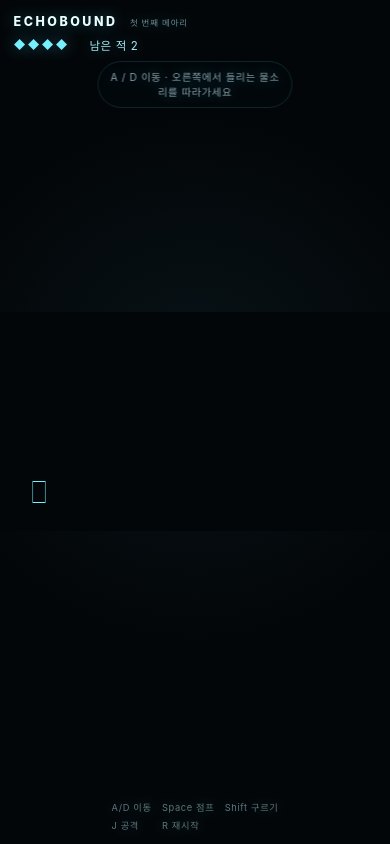
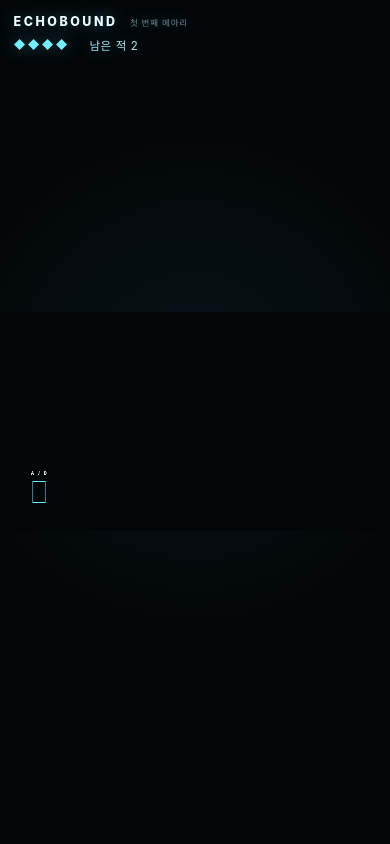
Before and after one commit to poiu10/AIgame, a website built with Vite: page index.html in a window 390 px wide. Built offline with nearby package versions, Linux system fonts and the light colour scheme.

Commit message:
Refine tutorial prompts and sound range

```diff
--- a/src/game/content/tutorialStage.ts
+++ b/src/game/content/tutorialStage.ts
@@ -34,7 +34,7 @@ export const TUTORIAL_STAGE: WorldDefinition = {
   hazards: [
     {
       id: "resonance-crusher",
-      bounds: { x: 1450, y: 570, width: 60, height: 80 },
+      bounds: { x: 1450, y: 490, width: 60, height: 160 },
     },
   ],
   soundEmitters: [
@@ -44,7 +44,7 @@ export const TUTORIAL_STAGE: WorldDefinition = {
       position: { x: 420, y: 620 },
       intervalSeconds: 2.4,
       initialDelaySeconds: 0.35,
-      maximumDistance: 430,
+      maximumDistance: 215,
       intensity: 0.52,
     },
     {
@@ -53,16 +53,16 @@ export const TUTORIAL_STAGE: WorldDefinition = {
       position: { x: 790, y: 510 },
       intervalSeconds: 2.8,
       initialDelaySeconds: 1.2,
-      maximumDistance: 500,
+      maximumDistance: 250,
       intensity: 0.58,
     },
     {
       id: "resonance-crusher-pulse",
       kind: "hazard",
-      position: { x: 1480, y: 610 },
+      position: { x: 1480, y: 570 },
       intervalSeconds: 0.82,
       initialDelaySeconds: 0.1,
-      maximumDistance: 390,
+      maximumDistance: 195,
       intensity: 1,
       revealsHazardId: "resonance-crusher",
     },
@@ -71,27 +71,27 @@ export const TUTORIAL_STAGE: WorldDefinition = {
     {
       id: "move",
       startX: 0,
-      prompt: "A / D 이동 · 오른쪽에서 들리는 물소리를 따라가세요",
+      prompt: "A / D",
     },
     {
       id: "jump",
       startX: 430,
-      prompt: "Space 점프 · 단차와 수로를 건너세요",
+      prompt: "Space",
     },
     {
       id: "roll",
       startX: 1210,
-      prompt: "Shift 구르기 · 붉은 음파를 내는 공격 지형을 통과하세요",
+      prompt: "Shift",
     },
     {
       id: "attack",
       startX: 1620,
-      prompt: "J 공격 · 적의 소리를 읽고 직접 처치하세요",
+      prompt: "J",
     },
     {
       id: "trial",
       startX: 2040,
-      prompt: "종합 시험 · 이동, 점프, 구르기와 공격을 모두 사용하세요",
+      prompt: "A / D · Space · Shift · J",
       requiresEnemyDefeated: "lesson-sentinel",
     },
   ],
--- a/src/game/simulation/systems/combat.ts
+++ b/src/game/simulation/systems/combat.ts
@@ -31,10 +31,10 @@ export function damagePlayer(
     player.velocity.x = 0;
     player.velocity.y = 0;
     state.status = "failed";
-    emitSound(state, "death", player.position, 720, 1);
+    emitSound(state, "death", player.position, 360, 1);
   } else {
     player.action = "hurt";
-    emitSound(state, "hurt", player.position, 500, 0.86);
+    emitSound(state, "hurt", player.position, 250, 0.86);
   }
   state.events.push({ type: "impact", position: { ...player.position }, strength: 1 });
   return true;
@@ -47,7 +47,7 @@ function defeatEnemy(state: GameState, enemyIndex: number): void {
   enemy.action = "dead";
   enemy.echoTime = 1;
   enemy.echoDuration = 1;
-  emitSound(state, "death", enemy.position, 720, 1, enemy.id);
+  emitSound(state, "death", enemy.position, 360, 1, enemy.id);
 }
 
 export function updatePlayerCombat(
@@ -85,7 +85,7 @@ export function updatePlayerCombat(
     enemy.velocity.y = -120;
     enemy.echoTime = 0.72;
     enemy.echoDuration = 0.72;
-    emitSound(state, "attack-hit", enemy.position, 520, 0.9, enemy.id);
+    emitSound(state, "attack-hit", enemy.position, 260, 0.9, enemy.id);
     state.events.push({
       type: "impact",
       position: { ...enemy.position },
@@ -117,7 +117,7 @@ export function updatePlayerCombat(
         block.bounds.y + block.bounds.height,
       ),
     };
-    emitSound(state, "attack-hit", hitPosition, 460, 0.76);
+    emitSound(state, "attack-hit", hitPosition, 230, 0.76);
     state.events.push({ type: "impact", position: hitPosition, strength: 0.45 });
   }
 
--- a/src/game/simulation/systems/enemies.ts
+++ b/src/game/simulation/systems/enemies.ts
@@ -78,7 +78,7 @@ export function updateEnemies(
         enemy.attackConnected = false;
         enemy.facing = playerDeltaX < 0 ? -1 : 1;
         enemy.velocity.x = 0;
-        emitSound(state, "enemy-attack", enemy.position, 680, 1, enemy.id);
+        emitSound(state, "enemy-attack", enemy.position, 340, 1, enemy.id);
       } else {
         if (enemy.position.x <= enemy.patrolMinX) {
           enemy.facing = 1;
@@ -116,7 +116,7 @@ export function updateEnemies(
             x: enemy.position.x,
             y: enemy.position.y + ENEMY_CONFIG.height / 2 - 1,
           },
-          360,
+          180,
           0.62,
           enemy.id,
         );
--- a/src/game/simulation/systems/movement.ts
+++ b/src/game/simulation/systems/movement.ts
@@ -165,7 +165,7 @@ export function updatePlayerMovement(
         x: player.position.x,
         y: player.position.y + PLAYER_CONFIG.height / 2 - 1,
       },
-      distance: 380 + strength * 240,
+      distance: 190 + strength * 120,
       intensity: strength,
     });
   }
@@ -180,7 +180,7 @@ export function updatePlayerMovement(
           x: player.position.x,
           y: player.position.y + PLAYER_CONFIG.height / 2 - 1,
         },
-        distance: 280,
+        distance: 140,
         intensity: 0.42,
       });
     }
--- a/src/game/simulation/systems/simulation.ts
+++ b/src/game/simulation/systems/simulation.ts
@@ -47,7 +47,7 @@ export function stepSimulation(
     state.player.velocity.x = 0;
     state.player.velocity.y = 0;
     state.status = "failed";
-    emitSound(state, "death", state.player.position, 720, 1);
+    emitSound(state, "death", state.player.position, 360, 1);
   }
 
   updateEnemies(state, world, deltaSeconds);
@@ -56,7 +56,7 @@ export function stepSimulation(
   updateTutorialProgress(state, world);
 
   if (input.debugPulsePressed) {
-    emitSound(state, "debug", state.player.position, 800, 1);
+    emitSound(state, "debug", state.player.position, 400, 1);
   }
 
   updateSoundPropagation(state, world, deltaSeconds);
--- a/src/phaser/scenes/GameScene.ts
+++ b/src/phaser/scenes/GameScene.ts
@@ -153,15 +153,12 @@ export class GameScene extends Phaser.Scene {
     const remainingEnemies = this.gameState.enemies.filter(
       (enemy) => enemy.alive,
     ).length;
-    const tutorialPrompt =
-      TUTORIAL_STAGE.tutorialSections?.[this.gameState.tutorialStep]?.prompt;
     const hudState: HudState = {
       health: this.gameState.player.health,
       maxHealth: this.gameState.player.maxHealth,
       remainingEnemies,
       status: this.gameState.status,
       debugVisible: this.debugVisible,
-      tutorialPrompt,
     };
     const signature = JSON.stringify(hudState);
     if (signature === this.lastHudSignature) {
--- a/src/phaser/view/GameViewAdapter.ts
+++ b/src/phaser/view/GameViewAdapter.ts
@@ -33,6 +33,7 @@ export class GameViewAdapter {
   readonly playerTarget: Phaser.GameObjects.Container;
 
   private readonly playerGraphics: Phaser.GameObjects.Graphics;
+  private readonly tutorialText: Phaser.GameObjects.Text;
   private readonly enemyViews = new Map<
     string,
     { container: Phaser.GameObjects.Container; graphics: Phaser.GameObjects.Graphics }
@@ -51,8 +52,21 @@ export class GameViewAdapter {
     this.waveGraphics = scene.add.graphics().setDepth(4);
     this.hazardGraphics = scene.add.graphics().setDepth(7);
     this.playerGraphics = scene.add.graphics();
+    this.tutorialText = scene.add
+      .text(0, -PLAYER_CONFIG.height / 2 - 10, "", {
+        color: "#eaffff",
+        fontFamily: "Consolas, monospace",
+        fontSize: "13px",
+        fontStyle: "bold",
+        stroke: "#030608",
+        strokeThickness: 4,
+      })
+      .setOrigin(0.5, 1);
     this.playerTarget = scene.add
-      .container(world.playerSpawn.x, world.playerSpawn.y, [this.playerGraphics])
+      .container(world.playerSpawn.x, world.playerSpawn.y, [
+        this.playerGraphics,
+        this.tutorialText,
+      ])
       .setDepth(10);
 
     for (const spawn of world.enemies) {
@@ -67,11 +81,19 @@ export class GameViewAdapter {
 
   sync(state: GameState, debugVisible: boolean): void {
     this.drawPlayer(state.player);
+    this.drawTutorialText(state);
     this.drawEnemies(state, debugVisible);
     this.drawHazards(state, debugVisible);
     this.drawEchoes(state);
     this.drawWaves(state);
     this.drawDebug(debugVisible);
+  }
+
+  private drawTutorialText(state: GameState): void {
+    const section = this.world.tutorialSections?.[state.tutorialStep];
+    this.tutorialText.setText(
+      state.status === "playing" ? (section?.prompt ?? "") : "",
+    );
   }
 
   private drawHazards(state: GameState, debugVisible: boolean): void {
--- a/src/styles.css
+++ b/src/styles.css
@@ -112,25 +112,16 @@ body {
   border-color: rgb(255 86 128 / 36%);
 }
 
-.hud-controls,
-.hud-debug {
-  position: absolute;
-  bottom: clamp(0.75rem, 2vw, 1.3rem);
-  color: rgb(198 235 241 / 48%);
-  font-size: clamp(0.58rem, 1vw, 0.72rem);
-}
-
-.hud-controls {
-  left: 50%;
-  display: flex;
-  gap: clamp(0.55rem, 1.4vw, 1.1rem);
-  transform: translateX(-50%);
-  white-space: nowrap;
+.hud-message.is-hidden {
+  display: none;
 }
 
 .hud-debug {
+  position: absolute;
   right: clamp(0.85rem, 2.2vw, 1.5rem);
+  bottom: clamp(0.75rem, 2vw, 1.3rem);
   color: rgb(187 139 255 / 42%);
+  font-size: clamp(0.58rem, 1vw, 0.72rem);
 }
 
 .hud-debug.is-active {
@@ -143,12 +134,6 @@ body {
     max-width: 88vw;
   }
 
-  .hud-controls {
-    display: grid;
-    grid-template-columns: repeat(3, auto);
-    gap: 0.22rem 0.65rem;
-  }
-
   .hud-debug {
     display: none;
   }
--- a/src/ui/hud/mountHud.ts
+++ b/src/ui/hud/mountHud.ts
@@ -8,7 +8,6 @@ export interface HudState {
   remainingEnemies: number;
   status: SessionStatus;
   debugVisible: boolean;
-  tutorialPrompt?: string;
 }
 
 export function mountHud(container: HTMLDivElement | null): void {
@@ -25,10 +24,6 @@ export function mountHud(container: HTMLDivElement | null): void {
       <span class="hud-enemies"></span>
     </div>
     <div class="hud-message"></div>
-    <div class="hud-controls">
-      <span>A/D 이동</span><span>Space 점프</span><span>Shift 구르기</span>
-      <span>J 공격</span><span>R 재시작</span>
-    </div>
     <div class="hud-debug">개발 도구 · P 강제 음파 · F3 충돌체</div>
   `;
   container.replaceChildren(panel);
@@ -58,9 +53,8 @@ export function mountHud(container: HTMLDivElement | null): void {
       message.textContent = "어둠에 쓰러졌다 · R로 다시 시작";
       message.className = "hud-message is-failed";
     } else {
-      message.textContent =
-        state.tutorialPrompt ?? "소리가 그리는 윤곽을 따라 적을 처치하라";
-      message.className = "hud-message";
+      message.textContent = "";
+      message.className = "hud-message is-hidden";
     }
   });
 }
```
Also changed, not shown: docs/GAME_ARCHITECTURE.md (+15 -4 lines), tests/simulation.test.ts (+10 -0 lines).
